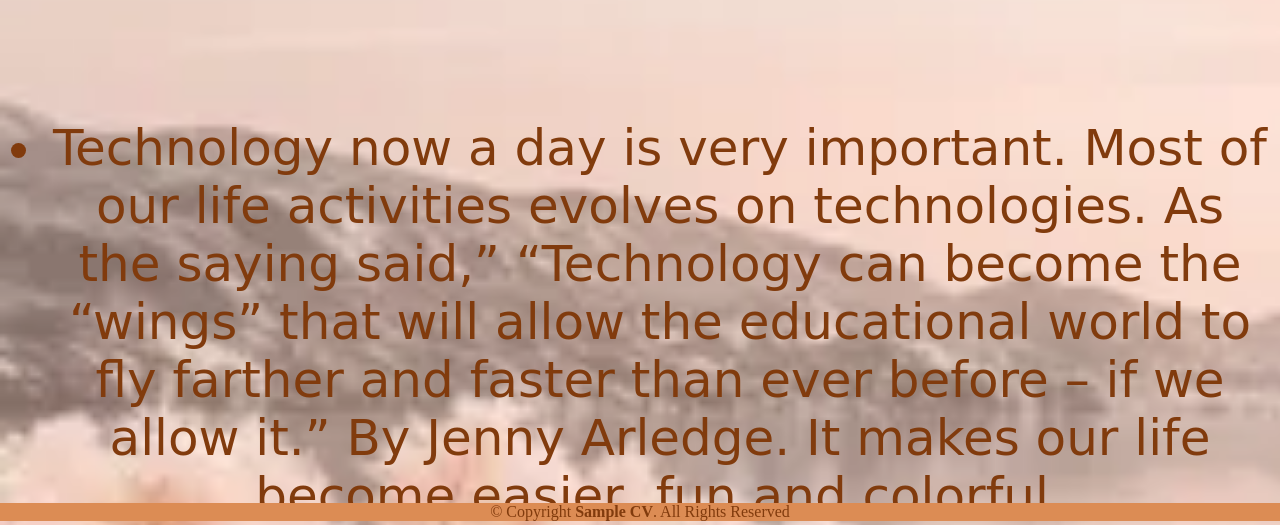
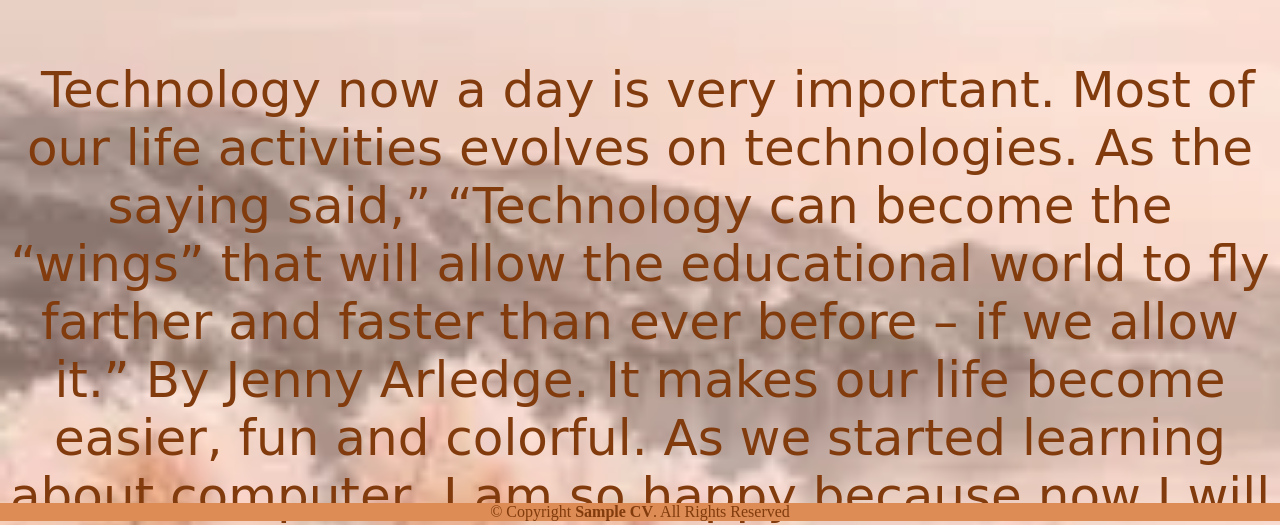
Before and after one commit to MariaDumaog/mariaflora, a plain HTML site: page testimonial.html in a window 1280 px wide. Shown: the part 279-804 px from the top of the page. Drawn offline with Linux system fonts and the light colour scheme.

Commit message:
Update testimonial.html

```diff
--- a/testimonial.html
+++ b/testimonial.html
@@ -24,14 +24,14 @@
     <h1>testimonial</h1>
 
     <div id="content">
-    <ul>
+    <p>
          <img src="">
-         <li> Technology now a day is very important. Most of our life activities evolves on technologies. As the saying said,” “Technology can become the “wings” that will allow the educational world to fly farther and faster than ever before – if we allow it.”  By Jenny Arledge. It makes our life become easier, fun and colorful. </li>
-         <li> As we started learning about computer, I am so happy because now I will learn new things which will enhance my knowledge. My favorite thing about this journey is designing. It makes me enhance my imagination by decorating PowerPoint presentation.  But for me I am more interested on making excel. What I am expecting is knowing how to directly get the answer of the problem without putting its sum or its formula. But overall, I still enjoy and learn a lot from it. Another is about the power point presentation. I really enjoy putting animation and transition on it. It helps me become more knowledgeable and creative on my presentation</li>
-         <li> Overall, there are lot of things I’ve learn on this journey. It makes me refresh my knowledge about computer. It makes me enjoy while learning new things. Truly this activity is helpful not just for us but also to our future learners.</li>
+     Technology now a day is very important. Most of our life activities evolves on technologies. As the saying said,” “Technology can become the “wings” that will allow the educational world to fly farther and faster than ever before – if we allow it.”  By Jenny Arledge. It makes our life become easier, fun and colorful.
+     As we started learning about computer, I am so happy because now I will learn new things which will enhance my knowledge. My favorite thing about this journey is designing. It makes me enhance my imagination by decorating PowerPoint presentation.  But for me I am more interested on making excel. What I am expecting is knowing how to directly get the answer of the problem without putting its sum or its formula. But overall, I still enjoy and learn a lot from it. Another is about the power point presentation. I really enjoy putting animation and transition on it. It helps me become more knowledgeable and creative on my presentation
+     Overall, there are lot of things I’ve learn on this journey. It makes me refresh my knowledge about computer. It makes me enjoy while learning new things. Truly this activity is helpful not just for us but also to our future learners.
 
 
-    </ul>
+    </p>
     </div>
 </section>
 
```
